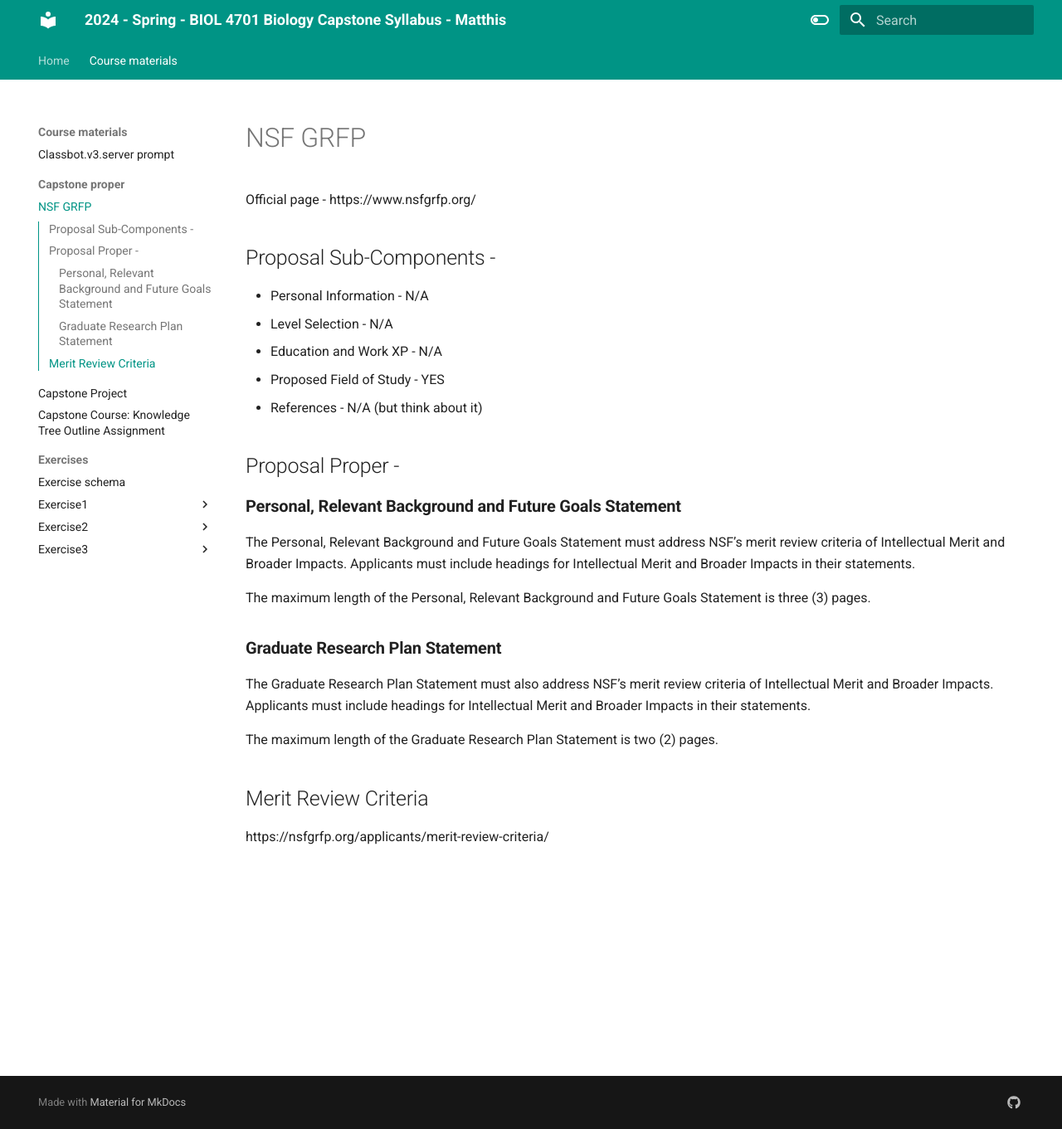
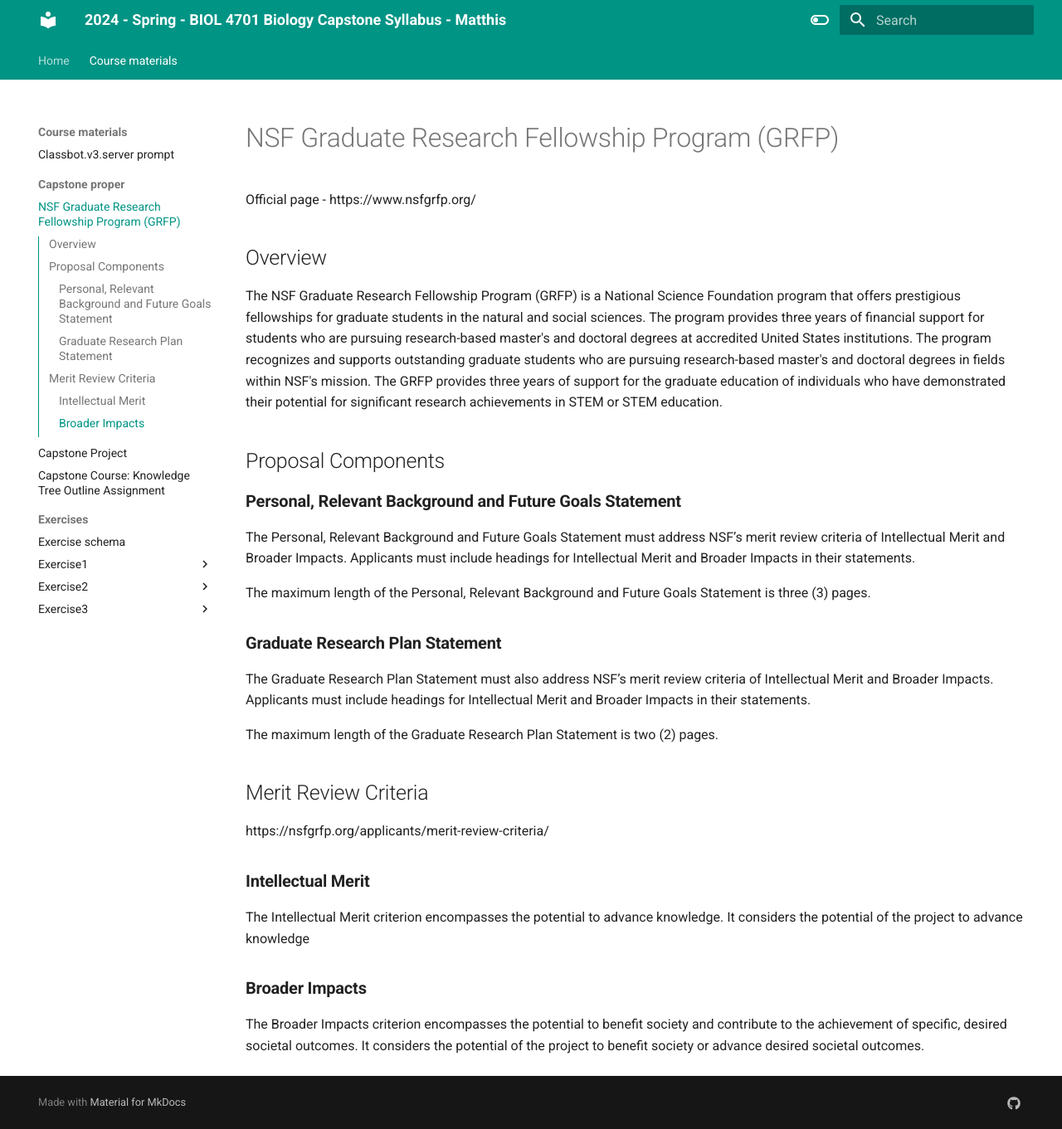
Before and after one commit to HumanMovementNeuroscience/capstone, an MkDocs documentation site: the page built from docs/course_materials/capstone_proper/NSF_GRFP.md, in a window 1280 px wide and 1361 px high. Shown: the whole window at 83% size. Built offline with MkDocs 1.6.1 and Material for MkDocs 9.7.7, drawn with Linux system fonts in a browser that asks for light colours.

Commit message:
Mar 25, 2024, 7:27 AM

```diff
--- a/docs/course_materials/capstone_proper/NSF_GRFP.md
+++ b/docs/course_materials/capstone_proper/NSF_GRFP.md
@@ -1,13 +1,10 @@
+# NSF Graduate Research Fellowship Program (GRFP)
 Official page - https://www.nsfgrfp.org/
 
-## Proposal Sub-Components -
-- Personal Information  - N/A
-- Level Selection - N/A
-- Education and Work XP - N/A
-- Proposed Field of Study - YES
-- References - N/A (but think about it)
+## Overview
+The NSF Graduate Research Fellowship Program (GRFP) is a National Science Foundation program that offers prestigious fellowships for graduate students in the natural and social sciences. The program provides three years of financial support for students who are pursuing research-based master's and doctoral degrees at accredited United States institutions. The program recognizes and supports outstanding graduate students who are pursuing research-based master's and doctoral degrees in fields within NSF's mission. The GRFP provides three years of support for the graduate education of individuals who have demonstrated their potential for significant research achievements in STEM or STEM education.
 
-## Proposal Proper -
+## Proposal Components
 
 ### **Personal, Relevant Background and Future Goals Statement**
 
@@ -23,3 +20,9 @@ The maximum length of the Graduate Research Plan Statement is two (2) pages.
 
 ## Merit Review Criteria
 https://nsfgrfp.org/applicants/merit-review-criteria/
+
+### **Intellectual Merit**
+The Intellectual Merit criterion encompasses the potential to advance knowledge. It considers the potential of the project to advance knowledge
+
+### **Broader Impacts**
+The Broader Impacts criterion encompasses the potential to benefit society and contribute to the achievement of specific, desired societal outcomes. It considers the potential of the project to benefit society or advance desired societal outcomes.
```
